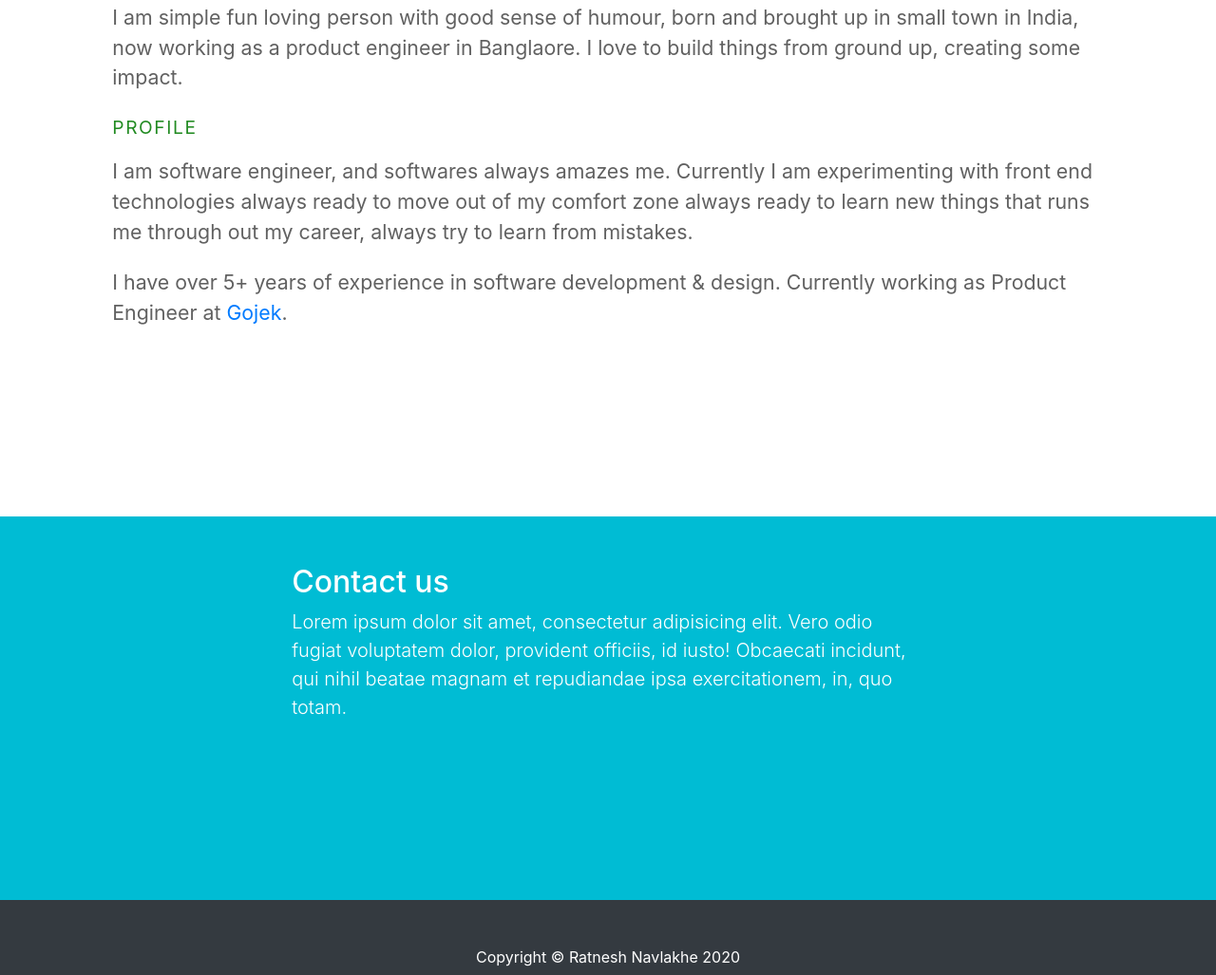
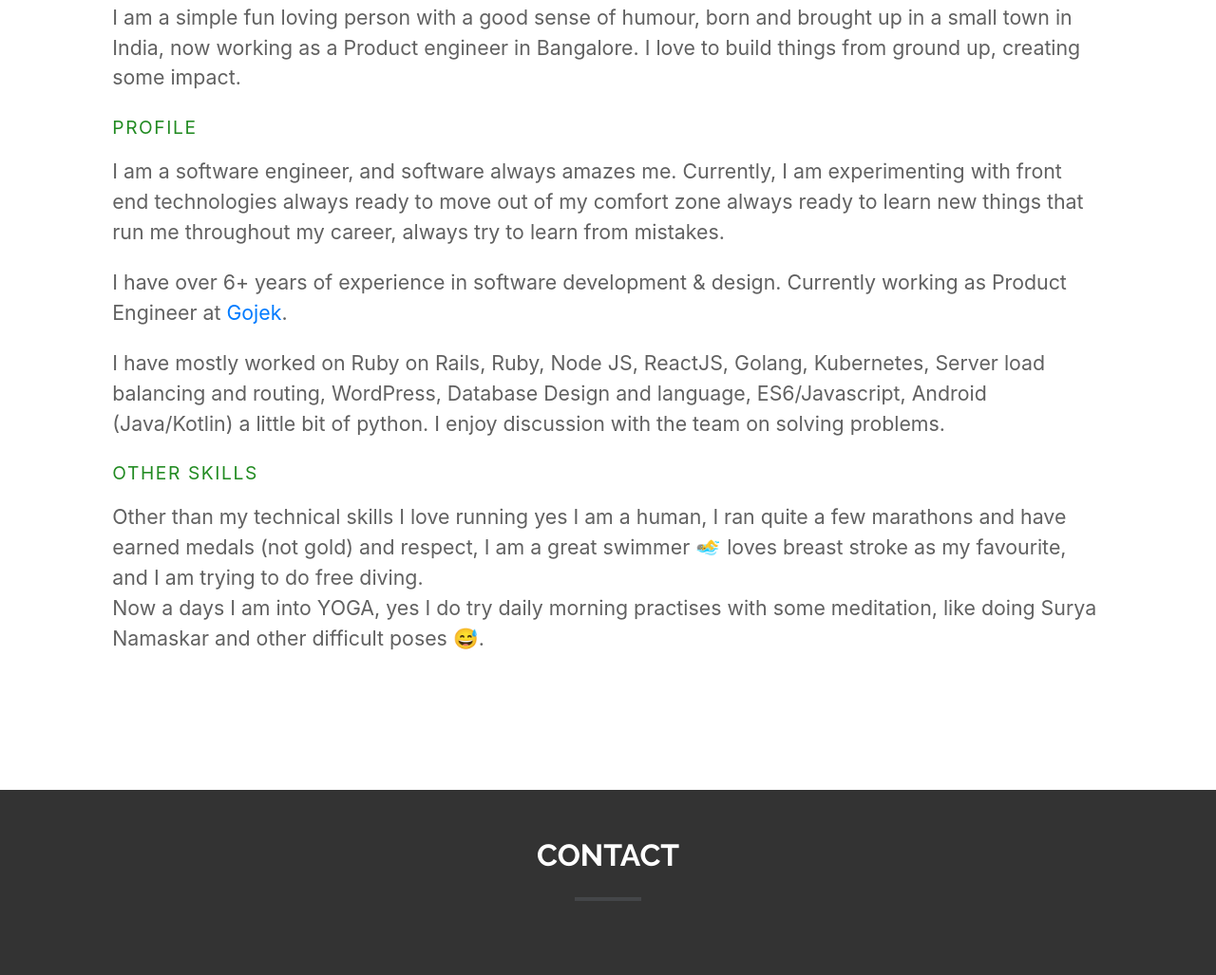
Before and after one commit to ratneshnavlakhe/ratneshnavlakhe.github.io, a plain HTML site: page index.html in a window 1280 px wide. Shown: the part 1056-2083 px from the top of the page at 95% size. Drawn offline with nearby package versions, Linux system fonts and the light colour scheme.

Commit message:
Add skills and contact page layout

```diff
--- a/index.html
+++ b/index.html
@@ -67,29 +67,55 @@
         </div>
         <div class="row introduction">
           <div class="col-rm heading">WHO AM I?</div>
-          <div class="col-rm description">I am simple fun loving person with good sense of humour, born and brought up in small town in India, now working as a product engineer in Banglaore. I love to build things from ground up, creating some impact.</div>
+          <div class="col-rm description">I am a simple fun loving person with a good sense of humour, born and brought up in a small town in India, now working as a Product engineer in Bangalore. I love to build things from ground up, creating some impact.</div>
         </div>
         <div class="row profile">
           <div class="col-rm heading">PROFILE</div>
           <div class="col-rm description">
-            I am software engineer, and softwares always amazes me. Currently I am experimenting with front end technologies always ready to move out of my comfort zone always ready to learn new things that runs me through out my career, always try to learn from mistakes.
+            I am a software engineer, and software always amazes me. Currently, I am experimenting with front end technologies always ready to move out of my comfort zone always ready to learn new things that run me throughout my career, always try to learn from mistakes.
           </div>
         </div>
         <div class="row">
           <div class="col-rm description">
-            I have over 5+ years of experience in software development & design. Currently working as Product Engineer at
+            I have over 6+ years of experience in software development & design. Currently working as Product Engineer at
             <a href="https://www.gojek.io/" rel="noopener" target="_blank">Gojek</a>.
           </div>
+        </div>
+        <div class="row">
+          <div class="col-rm description">
+            <div class="col-rm description">
+              I have mostly worked on Ruby on Rails, Ruby, Node JS, ReactJS, Golang, Kubernetes, Server load balancing and routing, WordPress, Database Design and language, ES6/Javascript, Android (Java/Kotlin) a little bit of python. I enjoy discussion with the team on solving problems.
+            </div>
+          </div>
+        </div>
+        <div class="row">
+          <div class="col-rm description">
+            <div class="col-rm heading">OTHER SKILLS</div>
+            <div class="col-rm description">
+              Other than my technical skills I love running yes I am a human, I ran quite a few marathons and have earned medals (not gold) and respect, I am a great swimmer  🏊‍♂️  loves breast stroke as my favourite, and I am trying to do free diving.
+            </div>
+            <div class="col-rm description">
+              Now a days I am into YOGA, yes I do try daily morning practises with some meditation, like doing Surya Namaskar and other difficult poses 😅.
+            </div>
+          </div>
+        </div>
+        <div class="row">
+          <div class="col-rm description">
+            <!-- <div class="col-rm heading">SKILLS</div>
+              <div class="progress">
+                <div class="progress-bar" role="progressbar" style="width: 25%;" aria-valuenow="25" aria-valuemin="0" aria-valuemax="100">25%</div>
+              </div>
+          </div> -->
         </div>
       </div>
     </section>
 
     <section id="contact">
       <div class="container">
-        <div class="row">
+        <div class="row contact-header">
           <div class="col-lg-8 mx-auto">
-            <h2>Contact us</h2>
-            <p class="lead">Lorem ipsum dolor sit amet, consectetur adipisicing elit. Vero odio fugiat voluptatem dolor, provident officiis, id iusto! Obcaecati incidunt, qui nihil beatae magnam et repudiandae ipsa exercitationem, in, quo totam.</p>
+            <h2>CONTACT</h2>
+            <div class="header-bar"></div>
           </div>
         </div>
       </div>
--- a/style.css
+++ b/style.css
@@ -14,7 +14,6 @@ body {
 #about {
   padding-top:50px;
   background: #fff;
-  height: 100vh;
 }
 
 #blog {
@@ -26,9 +25,9 @@ body {
 
 #contact {
   padding-top:50px;
-  color: #fff;
-  background: #00bcd4;
+  background: #333;
 }
+
 .row {
   margin: 0 auto;
   width: 94%;
@@ -41,7 +40,7 @@ header {
 }
 
 section {
-  padding: 150px 0;
+  padding: 100px 0;
 }
 .highlight {
   color: #e31b6d;
@@ -73,11 +72,15 @@ section {
   margin-left: auto;
   margin-right: auto;
 }
-.about-header {
+.about-header, .contact-header {
   text-align: center;
   margin: auto;
   width: 50%;
   font-family: 'Raleway-Bold';
+}
+
+.contact-header {
+  color: white;
 }
 .container .description {
   color: #616161;
```
